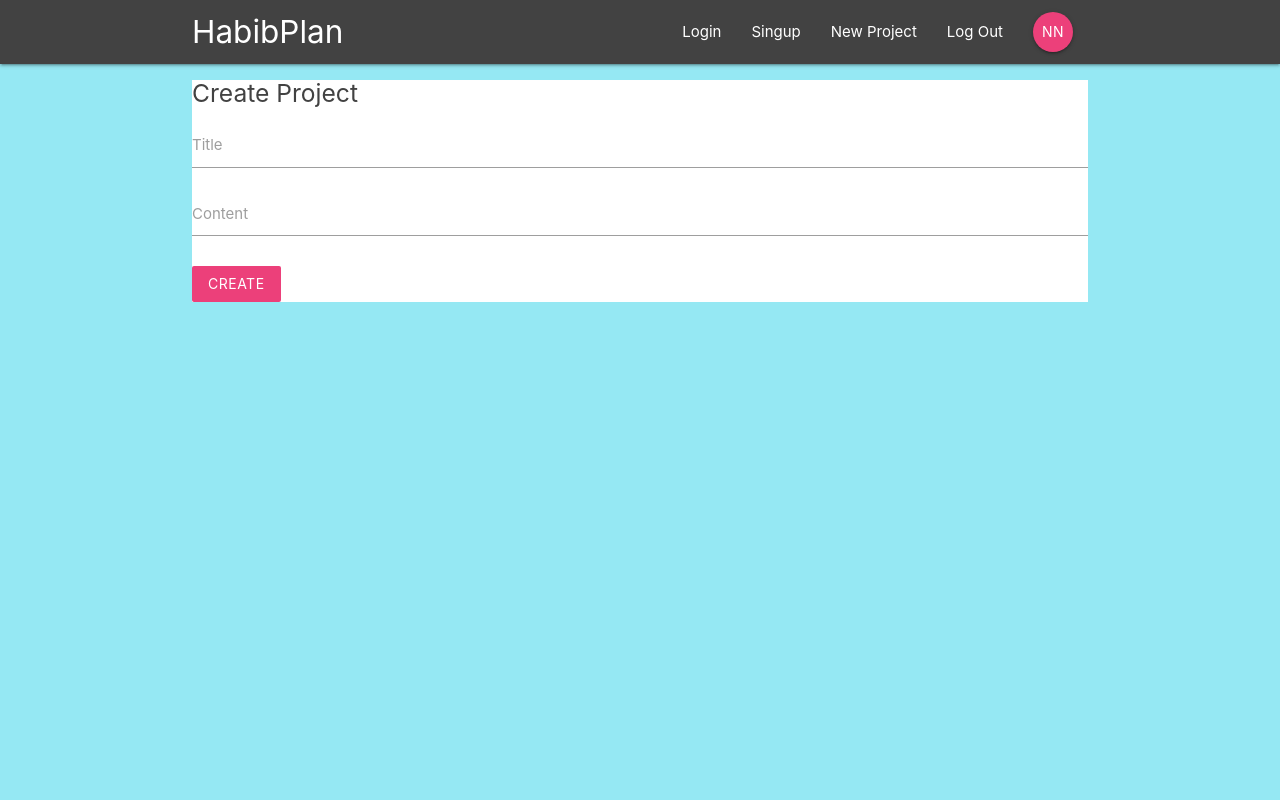
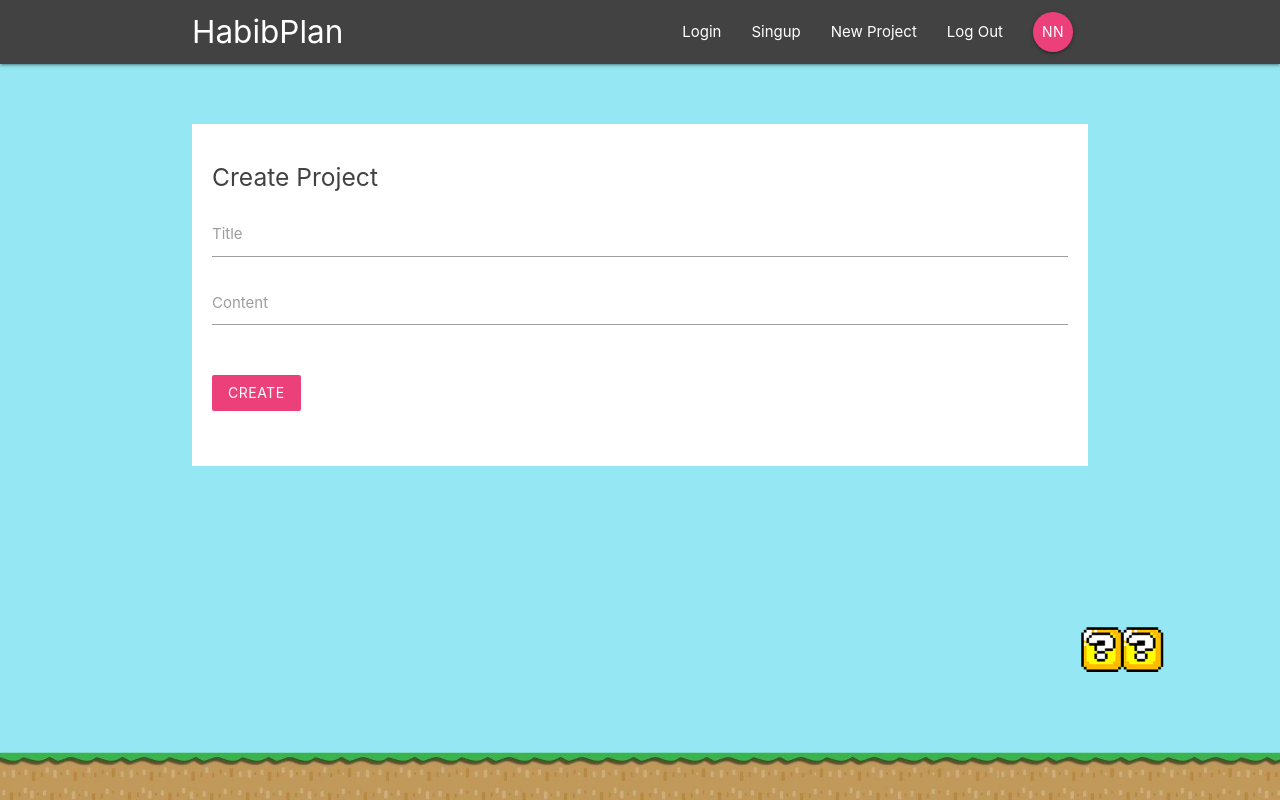
Before and after one commit to 4hmedhabib/Planning-Project, a React (Create React App) app: page /projects/create in a window 1280 px wide. Built offline with nearby package versions, Linux system fonts and the light colour scheme.

Commit message:
updated form style

```diff
--- a/src/index.css
+++ b/src/index.css
@@ -6,7 +6,27 @@ body {
   -webkit-font-smoothing: antialiased;
   -moz-osx-font-smoothing: grayscale;
   background: url(./img/mario-bg.png) no-repeat;
+  background-size: cover;
 }
+
+form {
+  padding: 20px;
+  margin-top: 60px;
+}
+
+form button,
+form h5 {
+  margin: 20px 0;
+}
+
+input[type=text]:not(.browser-default):focus:not([readonly]),
+input[type=email]:not(.browser-default):focus:not([readonly]),
+input[type=password]:not(.browser-default):focus:not([readonly]),
+textarea.materialize-textarea:focus:not([readonly]) {
+  border-color: #ec407a;
+  box-shadow: none;
+}
+
 
 code {
   font-family: source-code-pro, Menlo, Monaco, Consolas, 'Courier New',
```
